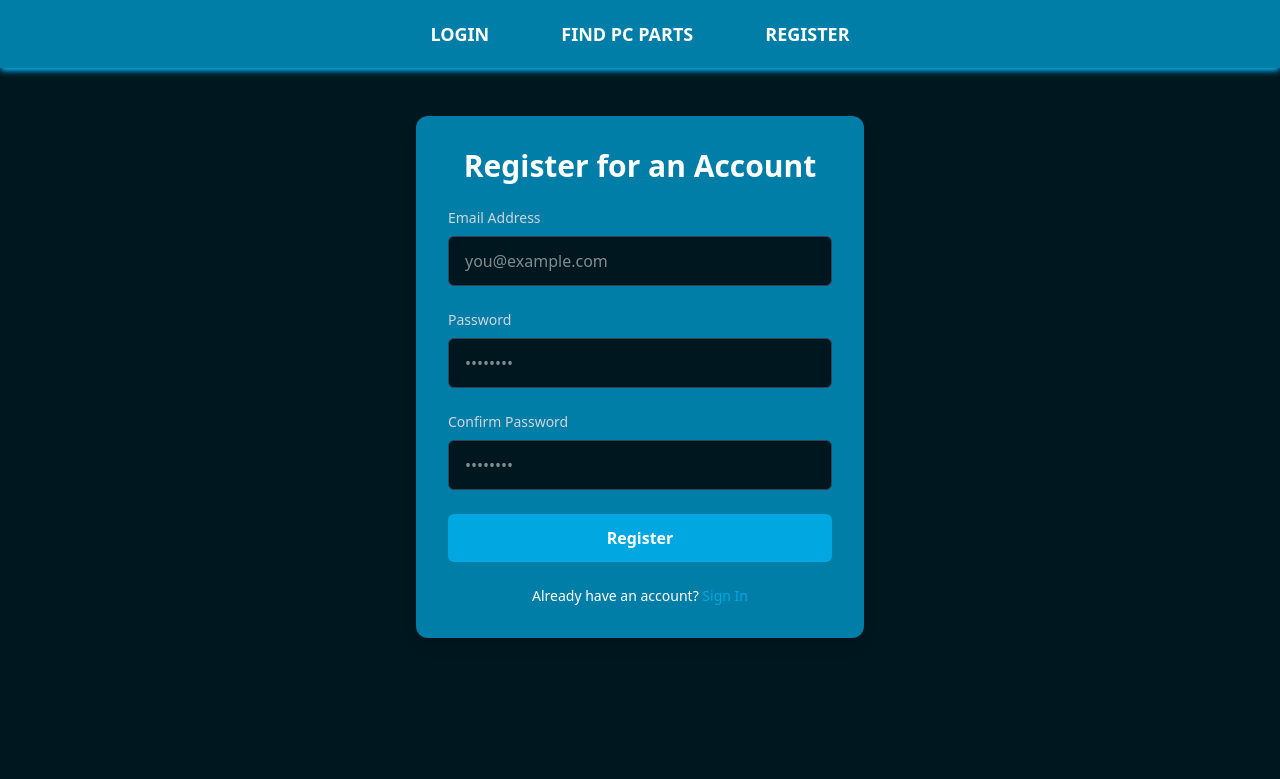
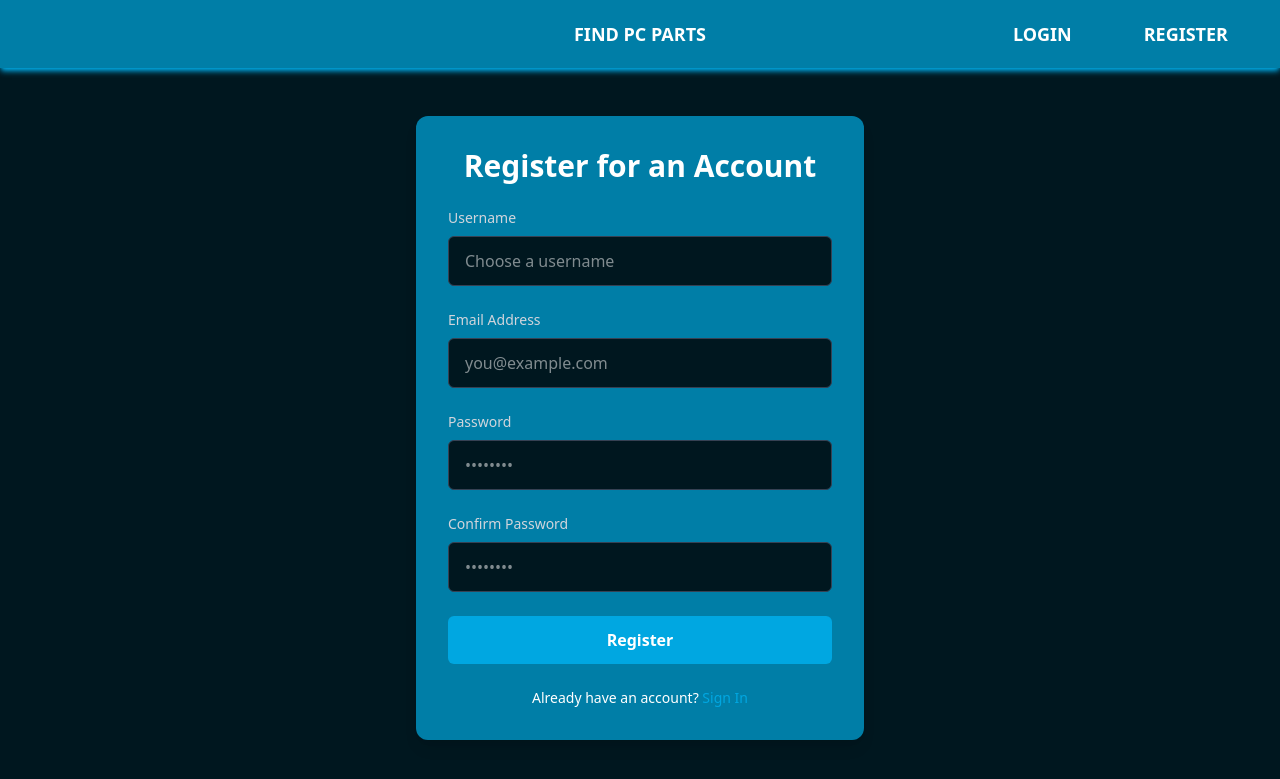
Before and after one commit to Rivia8/PCParts, a Flask app: page /register in a window 1280 px wide. Shown: the top 779 px of the page. Run offline with Flask 3, Linux system fonts and the light colour scheme.

Commit message:
complete overhaul of layout to allow registeration process

```diff
--- a/app.py
+++ /dev/null
@@ -1,35 +0,0 @@
-from flask import Flask, render_template, request
-from flask_sqlalchemy import SQLAlchemy
-from scraper import get_all_products
-
-app = Flask(__name__)
-@app.route("/")
-def index():
-    return render_template('index.html')
-
-@app.route("/login")
-def login():
-    return render_template('login.html')
-
-@app.route("/register")
-def register():
-    return render_template('register.html')
-
-@app.route("/findparts", methods=['GET', 'POST'])
-def new_parts():
-    products = []
-    query = ""
-
-    # Only runs when the user submits the form
-    if request.method == 'POST':
-        query = request.form.get('user_text', '')
-
-        is_used = 'used_parts_check' in request.form
-        if query:
-            # Returns a list of products
-            products = get_all_products(query, is_used)
-
-    return render_template("FindParts.html", products = products, query=query)
-
-if __name__ == "__main__":
-    app.run(debug=True)
--- /dev/null
+++ b/pcparts_app/forms.py
@@ -0,0 +1,30 @@
+from flask_wtf import FlaskForm
+from wtforms import StringField, PasswordField, BooleanField, SubmitField
+from wtforms.validators import DataRequired, Length, Email, EqualTo, ValidationError
+from .models import User
+
+class RegistrationForm(FlaskForm):
+    '''Defines the fields and validation rules for the registration form.'''
+
+    username = StringField('Username', validators=[DataRequired(), Length(min=2, max=20)])
+    email = StringField('Email', validators=[DataRequired()])
+    password = PasswordField('Passowrd', validators=[DataRequired()])
+    confirm_password = PasswordField('Confirm Password', validators=[DataRequired(), EqualTo('password')])
+
+    # Validation to check if a username is already taken
+    def validate_username(self, username):
+        user = User.query.filter_by(username = username.data).first()
+        if user:
+            raise ValidationError('That username is taken, please choose another')
+
+    def validate_email(self, email):
+        user = User.query.filter_by(email = email.data).first()
+        if user:
+            raise ValidationError('That email is already in use, please use another')
+
+class LoginForm(FlaskForm):
+    '''Defines the fields for the login form'''
+    email = StringField('Email', validators=[DataRequired(), Email()])
+    password = PasswordField('Password', validators=[DataRequired()])
+    remember = BooleanField('Remember Me')
+    submit = SubmitField('Login')
--- /dev/null
+++ b/pcparts_app/routes.py
@@ -0,0 +1,71 @@
+from flask import Blueprint, render_template, request, url_for, redirect, flash
+from . import db, bcrypt  # Import from the __init__.py file
+from .models import User
+from .forms import RegistrationForm, LoginForm
+from .scraper import get_all_products
+from flask_login import login_user, current_user, logout_user, login_required
+
+main = Blueprint('main', __name__)
+
+@main.route("/")
+def index():
+    return render_template('index.html')
+
+@main.route("/login", methods = ['GET', 'POST'])
+def login():
+
+    if current_user.is_authenticated:
+        return redirect(url_for('main.index'))
+
+    form = LoginForm()
+    if form.validate_on_submit():
+        # Database query to find by email
+        user = User.query.filter_by(email=form.email.data).first()
+
+        # Checking if the user exists AND the password is correct
+        if user and bcrypt.check_password_hash(user.password_hash, form.password.data):
+            # Log user in
+            login_user(user, remember=form.remember.data)
+            flash('Login Successful', 'success')
+            next_page = request.args.get('next')
+            return redirect(next_page) if next_page else redirect(url_for('main.index'))
+        else:
+            flash('Login Unsuccessful. Please check email and password', 'danger')
+
+    return render_template('login.html', title='Login', form=form)
+
+@main.route("/logout")
+def logout():
+    logout_user()
+    return redirect(url_for('main.index'))
+
+@main.route("/register", methods = ['GET', 'POST'])
+def register():
+    form = RegistrationForm()
+
+    if form.validate_on_submit():
+        hashed_password = bcrypt.generate_password_hash(form.password.data).decode('utf-8')
+
+        # Create a new user instance
+        user = User(username=form.username.data, email=form.email.data, password_hash=hashed_password)
+        db.session.add(user) # Adding to database
+        db.session.commit()
+        flash('Your account has been created! You are now able to log in!', 'success')
+        return redirect(url_for('main.login'))
+
+    return render_template('register.html', title = 'Register', form = form)
+
+@main.route("/findparts", methods=['GET', 'POST'])
+def new_parts():
+    products = []
+    query = ""
+
+    # Only runs when the user submits the form
+    if request.method == 'POST':
+        query = request.form.get('user_text', '')
+        is_used = 'used_parts_check' in request.form
+        if query:
+            # Returns a list of products
+            products = get_all_products(query, is_used)
+
+    return render_template("FindParts.html", products = products, query=query)
--- a/static/dist/output.css
+++ b/pcparts_app/static/dist/output.css
@@ -8,6 +8,7 @@
     --font-mono: ui-monospace, SFMono-Regular, Menlo, Monaco, Consolas, "Liberation Mono",
       "Courier New", monospace;
     --color-red-50: oklch(97.1% 0.013 17.38);
+    --color-red-500: oklch(63.7% 0.237 25.331);
     --color-gray-300: oklch(87.2% 0.01 258.338);
     --color-gray-400: oklch(70.7% 0.022 261.325);
     --color-gray-700: oklch(37.3% 0.034 259.733);
@@ -17,6 +18,8 @@
     --spacing: 0.25rem;
     --container-md: 28rem;
     --container-5xl: 64rem;
+    --text-xs: 0.75rem;
+    --text-xs--line-height: calc(1 / 0.75);
     --text-sm: 0.875rem;
     --text-sm--line-height: calc(1.25 / 0.875);
     --text-lg: 1.125rem;
@@ -191,8 +194,17 @@
   }
 }
 @layer utilities {
+  .absolute {
+    position: absolute;
+  }
+  .relative {
+    position: relative;
+  }
   .static {
     position: static;
+  }
+  .left-1\/2 {
+    left: calc(1/2 * 100%);
   }
   .col-12 {
     grid-column: 12;
@@ -296,6 +290,10 @@
   .border-collapse {
     border-collapse: collapse;
   }
+  .-translate-x-1\/2 {
+    --tw-translate-x: calc(calc(1/2 * 100%) * -1);
+    translate: var(--tw-translate-x) var(--tw-translate-y);
+  }
   .cursor-auto {
     cursor: auto;
   }
@@ -531,6 +514,21 @@
       outline-style: none;
     }
   }
+}
+@property --tw-translate-x {
+  syntax: "*";
+  inherits: false;
+  initial-value: 0;
+}
+@property --tw-translate-y {
+  syntax: "*";
+  inherits: false;
+  initial-value: 0;
+}
+@property --tw-translate-z {
+  syntax: "*";
+  inherits: false;
+  initial-value: 0;
 }
 @property --tw-space-y-reverse {
   syntax: "*";
@@ -611,14 +609,12 @@
   inherits: false;
   initial-value: 0 0 #0000;
 }
-@property --tw-outline-style {
-  syntax: "*";
-  inherits: false;
-  initial-value: solid;
-}
 @layer properties {
   @supports ((-webkit-hyphens: none) and (not (margin-trim: inline))) or ((-moz-orient: inline) and (not (color:rgb(from red r g b)))) {
     *, ::before, ::after, ::backdrop {
+      --tw-translate-x: 0;
+      --tw-translate-y: 0;
+      --tw-translate-z: 0;
       --tw-space-y-reverse: 0;
       --tw-border-style: solid;
       --tw-font-weight: initial;
@@ -636,7 +632,6 @@
       --tw-ring-offset-width: 0px;
       --tw-ring-offset-color: #fff;
       --tw-ring-offset-shadow: 0 0 #0000;
-      --tw-outline-style: solid;
     }
   }
 }
--- /dev/null
+++ b/pcparts_app/templates/register.html
@@ -0,0 +1,124 @@
+<!DOCTYPE html>
+<html>
+<head>
+    <link rel='stylesheet' href='{{url_for("static", filename="dist/output.css") }}'>
+</head>
+
+<body class='bg-bg'>
+
+    <nav class='relative w-full bg-accent p-4 shadow-highlights shadow-md'>
+        <div class='flex items-center justify-end text-white text-lg font-bold'>
+
+            <div class='absolute left-1/2 -translate-x-1/2 cursor-default'>
+                <a href="{{ url_for('main.index') }}" class="rounded-md px-3 py-1 transition-colors hover:bg-highlights">
+                    FIND PC PARTS
+                </a>
+            </div>
+
+            <div class="flex items-center">
+                {% if current_user.is_authenticated %}
+                    <a href='{{ url_for("main.logout") }}'
+                    class='mx-6 rounded-md px-3 py-1 transition-colors hover:bg-highlights'>
+                        LOGOUT
+                    </a>
+                {% else %}
+                    <a href='{{ url_for("main.login") }}'
+                    class='mx-6 rounded-md px-3 py-1 transition-colors hover:bg-highlights'>
+                        LOGIN
+                    </a>
+                    <a href='{{ url_for("main.register") }}'
+                    class='mx-6 rounded-md px-3 py-1 transition-colors hover:bg-highlights'>
+                        REGISTER
+                    </a>
+                {% endif %}
+            </div>
+        </div>
+    </nav>
+
+    <div class='flex items-center justify-center mt-12'>
+        <div class='w-full max-w-md p-8 space-y-6 bg-accent rounded-xl shadow-lg'>
+            <h2 class='text-3xl font-bold text-center text-white'>
+                Register for an Account
+            </h2>
+
+            <form action='{{ url_for("main.register") }}' method='POST' class='space-y-6'>
+                {{ form.hidden_tag() }}
+
+                <div>
+                    <label for='username' class='block mb-2 text-sm font-medium text-gray-300'>Username</label>
+                    <input id='username' type='text' name='username' required autocomplete='username'
+                           placeholder='Choose a username'
+                           class='w-full px-4 py-3 text-white bg-bg border border-gray-700 rounded-md focus:outline-none focus:ring-2 focus:ring-highlights'>
+
+                    {% if form.username.errors %}
+                        <div class="text-red-500 text-xs mt-1">
+                            {% for error in form.username.errors %}
+                                <span>{{ error }}</span>
+                            {% endfor %}
+                        </div>
+                    {% endif %}
+                </div>
+
+                <div>
+                    <label for='email' class='block mb-2 text-sm font-medium text-gray-300'>Email Address</label>
+                    <input id='email' type='email' name='email' required autocomplete='email'
+                           placeholder='you@example.com'
+                           class='w-full px-4 py-3 text-white bg-bg border border-gray-700 rounded-md focus:outline-none focus:ring-2 focus:ring-highlights'>
+
+                    {% if form.email.errors %}
+                        <div class="text-red-500 text-xs mt-1">
+                            {% for error in form.email.errors %}
+                                <span>{{ error }}</span>
+                            {% endfor %}
+                        </div>
+                    {% endif %}
+                </div>
+
+                <div>
+                    <label for='password' class='block mb-2 text-sm font-medium text-gray-300'>Password</label>
+                    <input id='password' type='password' name='password' required autocomplete='new-password'
+                           placeholder='••••••••'
+                           class='w-full px-4 py-3 text-white bg-bg border border-gray-700 rounded-md focus:outline-none focus:ring-2 focus:ring-highlights'>
+
+                    {% if form.password.errors %}
+                        <div class="text-red-500 text-xs mt-1">
+                            {% for error in form.password.errors %}
+                                <span>{{ error }}</span>
+                            {% endfor %}
+                        </div>
+                    {% endif %}
+                </div>
+
+                <div>
+                    <label for='confirm_password' class='block mb-2 text-sm font-medium text-gray-300'>Confirm Password</label>
+                    <input id='confirm_password' type='password' name='confirm_password' required autocomplete='new-password'
+                           placeholder='••••••••'
+                           class='w-full px-4 py-3 text-white bg-bg border border-gray-700 rounded-md focus:outline-none focus:ring-2 focus:ring-highlights'>
+
+                    {% if form.confirm_password.errors %}
+                        <div class="text-red-500 text-xs mt-1">
+                            {% for error in form.confirm_password.errors %}
+                                <span>{{ error }}</span>
+                            {% endfor %}
+                        </div>
+                    {% endif %}
+                </div>
+
+                <div>
+                    <button type='submit'
+                            class='w-full px-4 py-3 font-bold text-white bg-highlights rounded-md hover:bg-opacity-90 focus:outline-none focus:ring-2 focus:ring-highlights'>
+                        Register
+                    </button>
+                </div>
+            </form>
+
+            <p class='text-sm text-center text-white'>
+                Already have an account?
+                <a href= "{{ url_for('main.login') }}" class='font-medium text-highlights hover:underline'>
+                    Sign In
+                </a>
+            </p>
+        </div>
+    </div>
+</body>
+</html>
--- a/templates/register.html
+++ /dev/null
@@ -1,82 +0,0 @@
-<!DOCTYPE html>
-<htmL>
-<head>
-    <link rel='stylesheet' href='{{url_for("static", filename="dist/output.css") }}'>
-</head>
-
-<body class='bg-bg'>
-
-    <nav class='w-full bg-accent p-4 shadow-highlights shadow-md'>
-        <div class='flex items-center justify-center text-white text-lg font-bold'>
-
-            <a href='{{ url_for("login") }}'
-                class='mx-6 rounded-md px-3 py-1 transition-colors hover:bg-highlights'>
-                LOGIN
-            </a>
-
-            <a href='{{ url_for("index") }}'
-                class='mx-6 rounded-md px-3 py-1 transition-colors hover:bg-highlights'>
-                FIND PC PARTS
-            </a>
-
-            <a href='{{ url_for('register') }}'
-                class='mx-6 rounded-md px-3 py-1 transition-colors hover:bg-highlights'>
-                REGISTER
-            </a>
-        </div>
-    </nav>
-
-    <div class='flex items-center justify-center mt-12'>
-        <div class='w-full max-w-md p-8 space-y-6 bg-accent rounded-xl shadow-lg'>
-            <h2 class='text-3xl font-bold text-center text-white'>
-                Register for an Account
-            </h2>
-
-            <form action='{{ url_for("register") }}' method='POST' class='space-y-6'>
-
-                <!-- <div>
-                    <label for='username' class='block mb-2 text-sm font-medium text-gray-300'>Username</label>
-                    <input id='username' type='text' name='username' required autocomplete='username'
-                        placeholder='Choose a username'
-                        class='w-full px-4 py-3 text-white bg-bg border border-gray-700 rounded-md focus:outline-none focus:ring-2 focus:ring-highlights'>
-                </div> -->
-
-                <div>
-                    <label for='email' class='block mb-2 text-sm font-medium text-gray-300'>Email Address</label>
-                    <input id='email' type='email' name='email' required autocomplete='email'
-                        placeholder='you@example.com'
-                        class='w-full px-4 py-3 text-white bg-bg border border-gray-700 rounded-md focus:outline-none focus:ring-2 focus:ring-highlights'>
-                </div>
-
-                <div>
-                    <label for='password' class='block mb-2 text-sm font-medium text-gray-300'>Password</label>
-                    <input id='password' type='password' name='password' required autocomplete='new-password'
-                        placeholder='••••••••'
-                        class='w-full px-4 py-3 text-white bg-bg border border-gray-700 rounded-md focus:outline-none focus:ring-2 focus:ring-highlights'>
-                </div>
-
-                <div>
-                    <label for='confirm_password' class='block mb-2 text-sm font-medium text-gray-300'>Confirm Password</label>
-                    <input id='confirm_password' type='password' name='confirm_password' required autocomplete='new-password'
-                        placeholder='••••••••'
-                        class='w-full px-4 py-3 text-white bg-bg border border-gray-700 rounded-md focus:outline-none focus:ring-2 focus:ring-highlights'>
-                </div>
-
-                <div>
-                    <button type='submit'
-                            class='w-full px-4 py-3 font-bold text-white bg-highlights rounded-md hover:bg-opacity-90 focus:outline-none focus:ring-2 focus:ring-highlights'>
-                        Register
-                    </button>
-                </div>
-            </form>
-
-            <p class='text-sm text-center text-white'>
-                Already have an account?
-                <a href= "{{ url_for('login') }}" class='font-medium text-highlights hover:underline'>
-                    Sign In
-                </a>
-            </p>
-        </div>
-    </div>
-</body>
-</htmL>
```
Also changed, not shown: other parts of pcparts_app/static/dist/output.css (+9 -42 lines), pcparts_app/__init__.py (added, +29 -0 lines), pcparts_app/models.py (added, +13 -0 lines), pcparts_app/templates/FindParts.html (renamed from templates/FindParts.html, +28 -5 lines), pcparts_app/templates/index.html (added, +49 -0 lines), pcparts_app/templates/login.html (renamed from templates/login.html, +2 -11 lines), run.py (added, +8 -0 lines), templates/index.html (deleted, +0 -37 lines), instance/site.db (added), pcparts_app/instance/src/output.css (renamed from src/output.css), pcparts_app/package-lock.json (renamed from package-lock.json), pcparts_app/package.json (renamed from package.json), pcparts_app/scraper.py (renamed from scraper.py), pcparts_app/static/src/input.css (renamed from static/src/input.css), 1 more files.
